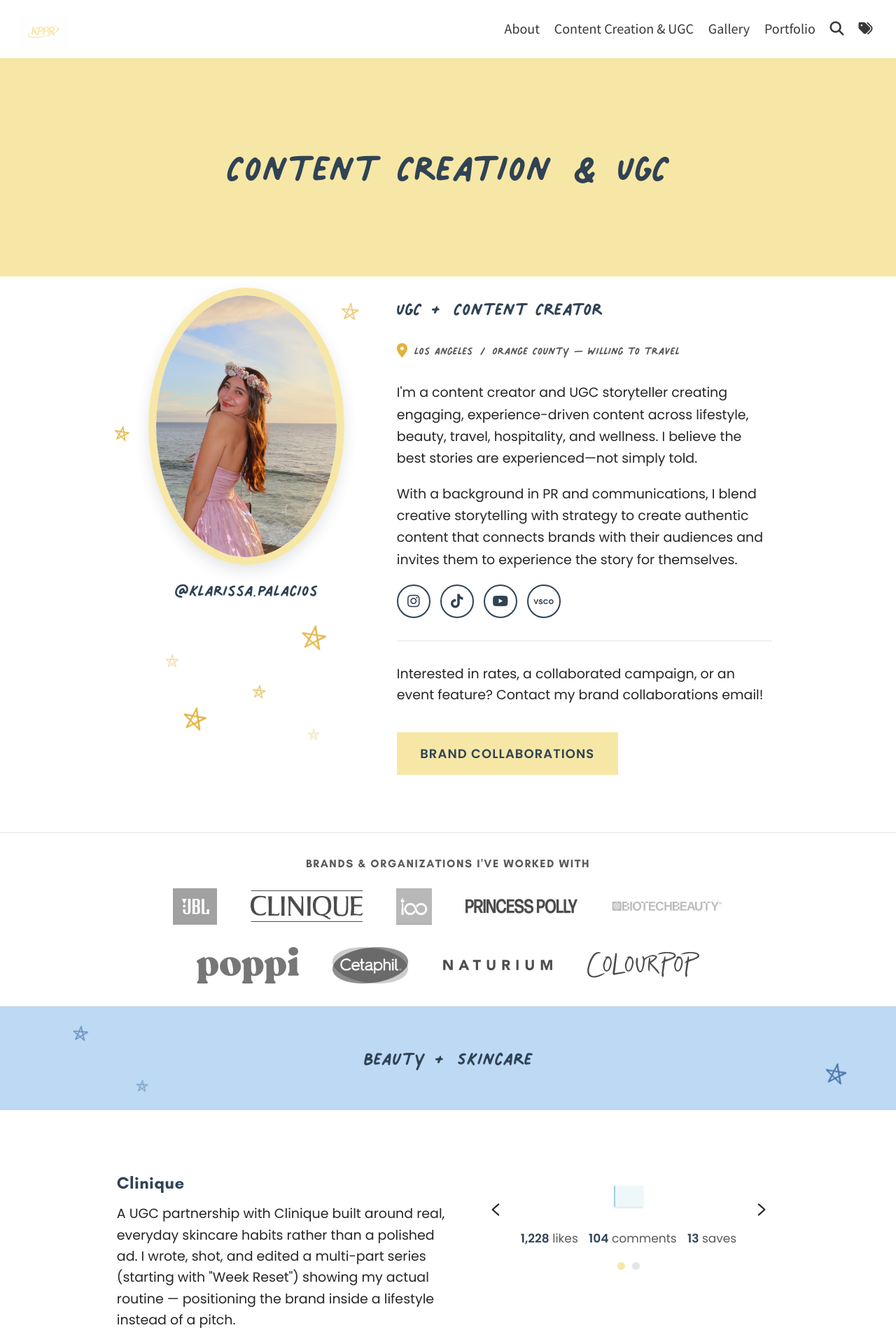
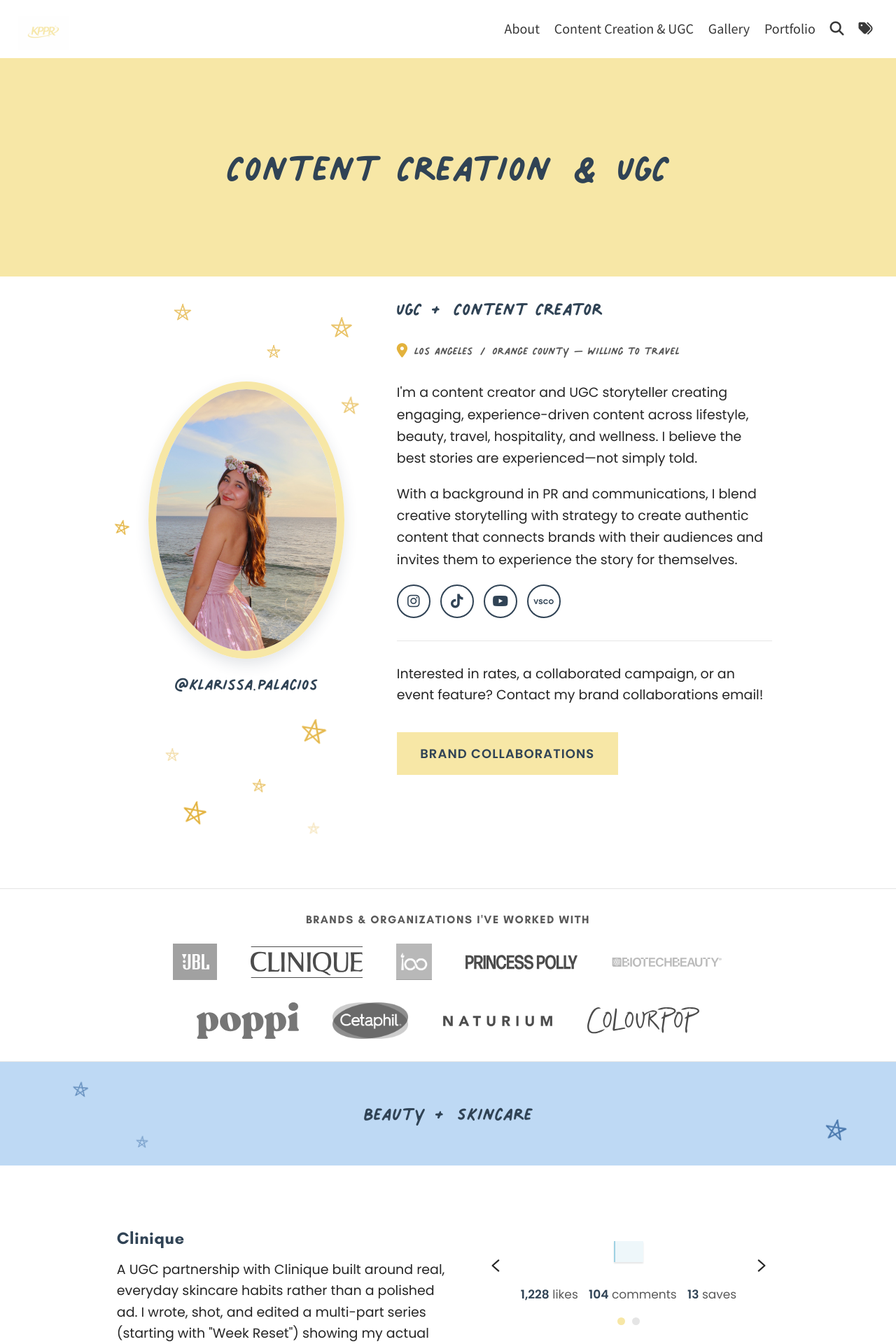
Before and after one commit to kipalacios/kipalacios.github.io, a Jekyll site: the page built from pages/content-creation.md, in a window 1280 px wide. Shown: the top 1920 px of the page at 70% size. Built offline with Jekyll 4.4.1, drawn with Linux system fonts in a browser that asks for light colours; a script that is not in the unit is left out.

Commit message:
Align bio photo with the first paragraph and add stars above it
- padding-top:134px on the photo column drops the oval so its top edge
  lines up with the first body paragraph instead of the tagline (134px is
  the measured tagline + location height at desktop width)
- Three more stars at negative tops fill the band that offset opened up
  above the oval; hidden on mobile, where the offset is zeroed and they'd
  otherwise ride up into the yellow hero banner

```diff
--- a/_layouts/content-creation.liquid
+++ b/_layouts/content-creation.liquid
@@ -25,6 +25,9 @@ layout: default
                 {% include home/sparkle.liquid class="creator-bio__sparkle creator-bio__sparkle--5" %}
                 {% include home/sparkle.liquid class="creator-bio__sparkle creator-bio__sparkle--6" %}
                 {% include home/sparkle.liquid class="creator-bio__sparkle creator-bio__sparkle--7" %}
+                {% include home/sparkle.liquid class="creator-bio__sparkle creator-bio__sparkle--8" %}
+                {% include home/sparkle.liquid class="creator-bio__sparkle creator-bio__sparkle--9" %}
+                {% include home/sparkle.liquid class="creator-bio__sparkle creator-bio__sparkle--10" %}
             </div>
             <div class="creator-bio__photo-clip">
                 <img class="creator-bio__photo" src="{{ page.creator_bio.photo | relative_url }}" alt="{{ page.creator_bio.photo_alt | default: page.title }}" loading="lazy">
--- a/_sass/_custom.scss
+++ b/_sass/_custom.scss
@@ -859,12 +859,16 @@ a.button.creator-bio__collab-cta {
   align-items: flex-start;
   gap: 2.5rem;
 
+  /* Dropped so the oval's top edge lines up with the first body paragraph
+     rather than the tagline — 134px is the measured height of the tagline
+     + location block above it at desktop width. */
   &__photo-col {
     flex: 0 0 auto;
     display: flex;
     flex-direction: column;
     align-items: center;
     gap: 0.9rem;
+    padding-top: 134px;
   }
 
   /* Two equal-size photos, diagonally staggered with a modest overlap
@@ -948,6 +952,13 @@ a.button.creator-bio__collab-cta {
     &--5 { top: 86%; left: 52%; width: 1.1em; height: 1.1em; animation-delay: 1.6s; }
     &--6 { top: 91%; left: 24%; width: 1.7em; height: 1.7em; animation-delay: 0.8s; }
     &--7 { top: 95%; left: 74%; width: 1.2em; height: 1.2em; animation-delay: 2.6s; }
+
+    /* Negative tops put these in the band the photo column was dropped by,
+       above the oval — the sparkle layer isn't clipped, so they render
+       outside the photo box fine. */
+    &--8  { top: -17%; left: 20%; width: 1.4em; height: 1.4em; animation-delay: 1.9s; }
+    &--9  { top: -8%;  left: 58%; width: 1.1em; height: 1.1em; animation-delay: 0.6s; }
+    &--10 { top: -14%; left: 84%; width: 1.7em; height: 1.7em; animation-delay: 2.9s; }
   }
 
   &__photo {
@@ -1072,7 +1083,21 @@ a.button.creator-bio__collab-cta {
     gap: 1.5rem;
 
     /* Stacked on mobile there's no copy column running alongside for the
-       tall composition to balance against, so scale it back down. */
+       tall composition to balance against, so scale it back down — and no
+       paragraph to line the photo up with, so drop the desktop offset. */
+    &__photo-col {
+      padding-top: 0;
+    }
+
+    /* These three sit at negative tops to fill the desktop offset band
+       above the oval. With that offset zeroed here they'd ride up into the
+       yellow hero banner, so drop them on mobile. */
+    &__sparkle--8,
+    &__sparkle--9,
+    &__sparkle--10 {
+      display: none;
+    }
+
     &__photo-wrap {
       width: 235px;
       height: 430px;
```
